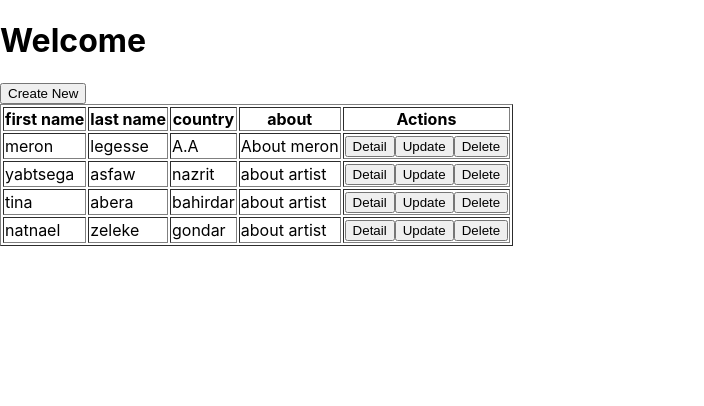
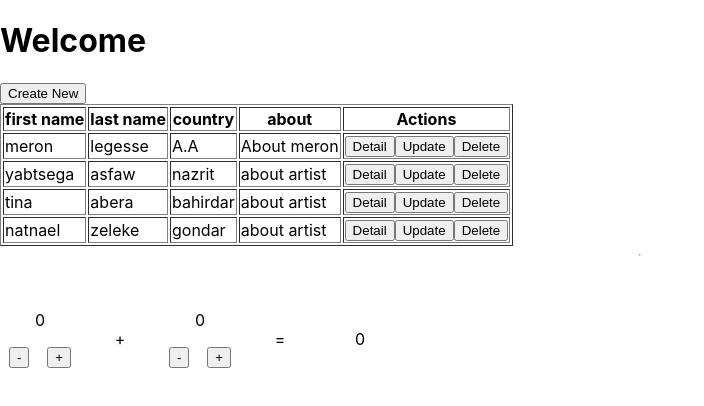
Before and after one commit to merijah/songs, a React (Create React App) app: page /artists in a window 1280 px wide. Shown: the top 406 px of the page, without its empty margins (0-704 px from the left). Built offline with nearby package versions, Linux system fonts and the light colour scheme.

Commit message:
to exercise

```diff
--- a/src/App.tsx
+++ b/src/App.tsx
@@ -1,11 +1,13 @@
 import React from 'react';
 import ArtistTable from './components/ArtistTable';
+import Counter from './components/counter';
 
 function App() {
   return (
     <div>
       <h1>Welcome</h1>
       <ArtistTable />
+      <Counter />
     </div>
   );
 }
--- a/src/components/ArtistTable.tsx
+++ b/src/components/ArtistTable.tsx
@@ -1,7 +1,13 @@
-import React from 'react';
+import React, { useState, useEffect } from 'react';
 import { IArtist } from '../models/artists';
 
 const ArtistTable = () => {
+    const [artists, setArtists] = useState([])
+
+    useEffect(() => {
+        // fetch data
+        // set artists value
+    }, []);
     return (
         <div>
             <button type="button">Create New</button>
--- /dev/null
+++ b/src/components/counter.tsx
@@ -0,0 +1,51 @@
+import { useState, useEffect } from "react";
+
+const Counter = () => {
+    const [num1, setnum1] = useState<number>(0);
+    const [num2, setnum2] = useState<number>(0);
+    const [sum, setSum] = useState<number>(num1 + num2);
+
+    const increamentnum1 = () => {
+        setnum1(prev => prev + 1);
+    }
+    const decreamentnum1 = () => {
+        setnum1(prev => prev - 1);
+    }
+    const increamentnum2 = () => {
+        setnum2(prev => prev + 1);
+    }
+    const decreamentnum2 = () => {
+        setnum2(prev => prev - 1);
+    }
+
+    useEffect(() => {
+        setSum(num1 + num2);
+    }, [num1, num2]);
+    return (
+        <div style={{ display: 'flex', flexDirection: 'column' }}>
+            <hr />
+
+            <div style={{ display: 'flex', flexDirection: 'row', width: 400, justifyContent: 'space-around', height: 150, alignItems: 'center' }}>
+                <div style={{ display: 'flex', flexDirection: 'column', width: '25%', height: '50%', justifyContent: 'space-around', alignItems: 'center' }}>
+                    <div>{num1}</div>
+                    <div style={{ display: 'flex', justifyContent: 'space-around', width: '100%' }}>
+                        <button onClick={() => decreamentnum1()}>-</button>
+                        <button onClick={() => increamentnum1()}>+</button>
+                    </div>
+                </div>
+                <div style={{ display: 'flex', flexDirection: 'column', width: '25%', height: '50%', justifyContent: 'space-around', alignItems: 'center' }}>+</div>
+                <div style={{ display: 'flex', flexDirection: 'column', width: '25%', height: '50%', justifyContent: 'space-around', alignItems: 'center' }}>
+                    <div>{num2}</div>
+                    <div style={{ display: 'flex', justifyContent: 'space-around', width: '100%' }}>
+                        <button onClick={decreamentnum2}>-</button>
+                        <button onClick={increamentnum2}>+</button>
+                    </div>
+                </div>
+                <div style={{ display: 'flex', flexDirection: 'column', width: '25%', height: '50%', justifyContent: 'space-around', alignItems: 'center' }}>=</div>
+                <div style={{ display: 'flex', flexDirection: 'column', width: '25%', height: '50%', justifyContent: 'space-around', alignItems: 'center' }}>{sum}</div>
+            </div>
+        </div>
+    )
+}
+
+export default Counter;
```
